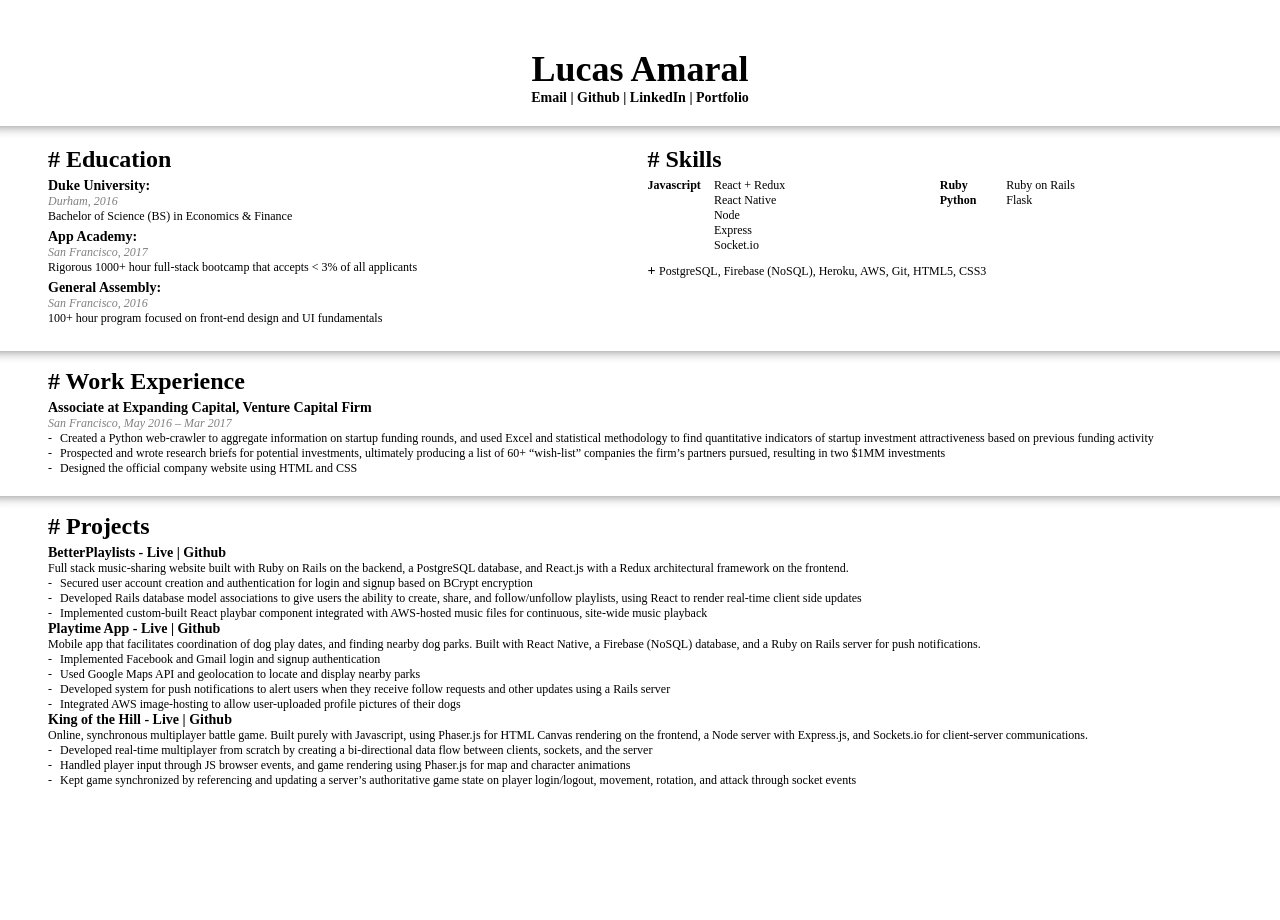
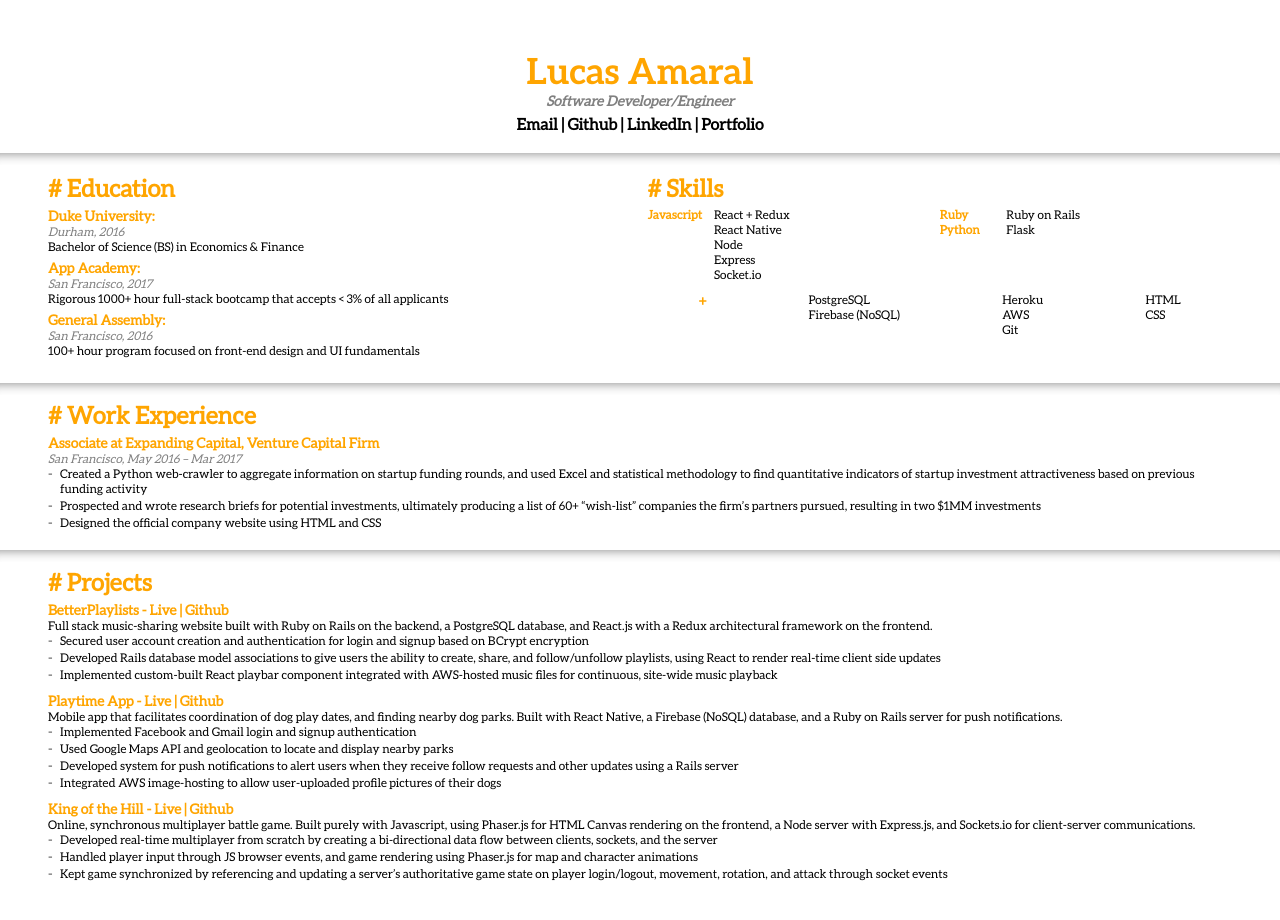
Before and after one commit to lvamaral/custom_resume, a plain HTML site: page resume.html in a window 1280 px wide. Before the commit the page ends 836 px from the top, so only its background shows below. Drawn offline with Linux system fonts and the light colour scheme.

Commit message:
Add Info

```diff
--- /dev/null
+++ b/css/font.css
@@ -0,0 +1,40 @@
+@font-face {
+font-family: AleoRegular;
+src: url(Aleo-Regular.otf);
+}
+@font-face {
+font-family: AleoBold;
+src: url(Aleo-Bold.otf);
+}
+@font-face {
+font-family: AleoItalic;
+src: url(Aleo-Italic.otf);
+}
+@font-face {
+font-family: AleoBoldItalic;
+src: url(Aleo-BoldItalic.otf);
+}
+@font-face {
+font-family: AleoLight;
+src: url(Aleo-Light.otf);
+}
+@font-face {
+font-family: AleoLightItalic;
+src: url(Aleo-LightItalic.otf);
+}
+* {
+font-family: AleoRegular, Helvetica, Arial, sans-serif;
+}
+
+h1, strong {
+font-family: AleoBold, Helvetica, Arial, sans-serif;
+color: orange;
+}
+
+em, cite, blockquote {
+font-family: AleoItalic, Helvetica, Arial, sans-serif;
+}
+
+strong em {
+font-family: AleoBoldItalic, Helvetica, Arial, sans-serif;
+}
--- a/css/resume.css
+++ b/css/resume.css
@@ -8,6 +8,7 @@
   size: A4;
   margin: 0mm;
 }
+
 
 body {
   margin: 0.5in;
@@ -27,12 +28,15 @@
 ul li {
   position: relative;
   margin-left: 1em;
+  margin-bottom: 2px;
 }
 
 ul li:before {
   position: absolute;
   left: -1em;
   content: "-";
+  color: grey;
+  font-weight: bold;
 }
 
 hr {
@@ -48,10 +52,16 @@
 
 h2 {
   margin: 5px 0;
+  color: orange;
 }
 
 h3 {
   font-size: 14px;
+  color: orange;
+}
+
+b {
+  color: orange;
 }
 
 section {
@@ -64,6 +74,10 @@
 
 #contact {
   text-align: center;
+}
+
+#contact h3 {
+  margin-bottom: 5px;
 }
 
 #education-skills {
@@ -94,6 +108,7 @@
 
 .skills-main p {
   font-weight: 800;
+  color: orange;
 }
 .skills-other {
   flex: 4;
@@ -101,6 +116,8 @@
 
 .skills-rest {
   margin-top: 10px;
+  display: flex;
+  justify-content: space-around;
 }
 
 .skills-rest b {
@@ -117,3 +134,7 @@
   flex: 2;
   height: 100%;
 }
+
+.project {
+  margin-bottom: 10px;
+}
--- a/resume.html
+++ b/resume.html
@@ -3,12 +3,14 @@
   <head>
     <meta charset="utf-8">
     <title>Lucas Amaral Resume</title>
+    <link rel="stylesheet" href="css/font.css">
     <link rel="stylesheet" href="css/resume.css">
   </head>
   <body>
     <section id="contact">
       <h1>Lucas Amaral</h1>
-      <h3>Email | Github | LinkedIn | Portfolio</h3>
+      <h3><i>Software Developer/Engineer</i></h3>
+      <h4>Email | Github | LinkedIn | Portfolio</h4>
       <!-- <p>680 Mission St.</p>
       <p>San Francisco, 94105</p>
       <p>(919) 599 3881</p> -->
@@ -35,7 +37,7 @@
           <div class="skills-all">
             <div class="skills-row">
               <div class="skills-main">
-                <p class="language">Javascript</p>
+                <p>Javascript</p>
               </div>
               <div class="skills-other">
                 <p>React + Redux</p>
@@ -59,7 +61,20 @@
 
           </div>
           <div class="skills-rest">
-            <p><b>+ </b>PostgreSQL, Firebase (NoSQL), Heroku, AWS, Git, HTML5, CSS3</p>
+            <p><b>+ </b></p>
+            <div class="">
+              <p>PostgreSQL</p>
+              <p>Firebase (NoSQL)</p>
+            </div>
+            <div class="">
+              <p>Heroku</p>
+              <p>AWS</p>
+              <p>Git</p>
+            </div>
+            <div class="">
+              <p>HTML</p>
+              <p>CSS</p>
+            </div>
           </div>
       </div>
     </section>
@@ -77,6 +92,7 @@
     <hr>
     <section id="projects">
       <h2># Projects</h2>
+      <div class="project">
         <h3>BetterPlaylists - Live | Github</h3>
         <p>Full stack music-sharing website built with Ruby on Rails on the backend, a PostgreSQL database, and React.js with a Redux architectural framework on the frontend.</p>
         <ul>
@@ -84,7 +100,9 @@
           <li>Developed Rails database model associations to give users the ability to create, share, and follow/unfollow playlists, using React to render real-time client side updates</li>
           <li>Implemented custom-built React playbar component integrated with AWS-hosted music files for continuous, site-wide music playback</li>
         </ul>
+      </div>
 
+      <div class="project">
         <h3>Playtime App - Live | Github</h3>
         <p>Mobile app that facilitates coordination of dog play dates, and finding nearby dog parks. Built with React Native, a Firebase (NoSQL) database, and a Ruby on Rails server for push notifications.</p>
         <ul>
@@ -93,7 +111,9 @@
           <li>Developed system for push notifications to alert users when they receive follow requests and other updates using a Rails server</li>
           <li>Integrated AWS image-hosting to allow user-uploaded profile pictures of their dogs</li>
         </ul>
+      </div>
 
+      <div class="project">
         <h3>King of the Hill - Live | Github</h3>
         <p>Online, synchronous multiplayer battle game. Built purely with Javascript, using Phaser.js for HTML Canvas rendering on the frontend, a Node server with Express.js, and Sockets.io for client-server communications.</p>
         <ul>
@@ -101,16 +121,8 @@
           <li>Handled player input through JS browser events, and game rendering using Phaser.js for map and character animations</li>
           <li>Kept game synchronized by referencing and updating a server’s authoritative game state on player login/logout, movement, rotation, and attack through socket events</li>
         </ul>
+      </div>
     </section>
-    <!-- <section id="main">
-      <div class="left">
-
-      </div>
-      <div class="right">
-
-      </div>
-    </section> -->
-
   </body>
 </html>
 
@@ -118,44 +130,3 @@
 680 Mission St Apt 16S
 San Francisco, CA 94105
 Email - Github - LinkedIn - Portfolio
-
-Education
-Duke University:
-Bachelor of Science (BS) in Economics & Finance
-GPA: 3.6
-
-App Academy Coding Bootcamp (Full-Stack Web Development):
-Rigorous 1000+ hour program that accepts < 3% of all applicants
-
-General Assembly Coding Bootcamp (Front-End Web Development):
-100+ hour part-time program focused on front-end design and UI fundamentals
-
-Skills
-Ruby, Python, JavaScript, Ruby on Rails, Node, Express, React.js, React Native, Redux, SQL, PostgreSQL, Git, HTML5, CSS3, Heroku, AWS, NoSQL
-
-Projects
-BetterPlaylists - Live | Github
-Full stack music-sharing website built with Ruby on Rails on the backend, a PostgreSQL database, and React.js with a Redux architectural framework on the frontend.
-•	Secured user account creation and authentication for login and signup based on BCrypt encryption
-
-•	Developed Rails database model associations to give users the ability to create, share, and follow/unfollow playlists, using React to render real-time client side updates
-
-•	Implemented custom-built React playbar component integrated with AWS-hosted music files for continuous, site-wide music playback
-Playtime App - Live | Github
-Mobile app that facilitates coordination of dog play dates, and finding nearby dog parks. Built with React Native, a Firebase (NoSQL) database, and a Ruby on Rails server for push notifications.
-
-•	Implemented Facebook and Gmail login and signup authentication
-•	Used Google Maps API and geolocation to locate and display nearby parks
-•	Developed system for push notifications to alert users when they receive follow requests and other updates using a Rails server
-•	Integrated AWS image-hosting to allow user-uploaded profile pictures of their dogs
-King of the Hill - Live | Github
-Online, synchronous multiplayer battle game. Built purely with Javascript, using Phaser.js for HTML Canvas rendering on the frontend, a Node server with Express.js, and Sockets.io for client-server communications.
-•	Developed real-time multiplayer from scratch by creating a bi-directional data flow between clients, sockets, and the server
-•	Handled player input through JS browser events, and game rendering using Phaser.js for map and character animations
-•	Kept game synchronized by referencing and updating a server’s authoritative game state on player login/logout, movement, rotation, and attack through socket events
-Work Experience
-Associate at Expanding Capital, Venture Capital Firm
-San Francisco, May 2016 – Mar 2017
-•	Created a Python web-crawler to aggregate information on startup funding rounds, and used Excel and statistical methodology to find quantitative indicators of startup investment attractiveness based on previous funding activity
-•	Prospected and wrote research briefs for potential investments, ultimately producing a list of 60+ “wish-list” companies the firm’s partners pursued, resulting in two $1MM investments
-•	Designed the official company website using HTML and CSS -->
```
Also changed, not shown: css/Aleo-Bold.otf (added), css/Aleo-BoldItalic.otf (added), css/Aleo-Italic.otf (added), css/Aleo-Light.otf (added), css/Aleo-LightItalic.otf (added), css/Aleo-Regular.otf (added). Lines whose indentation alone changed are shown as unchanged.
